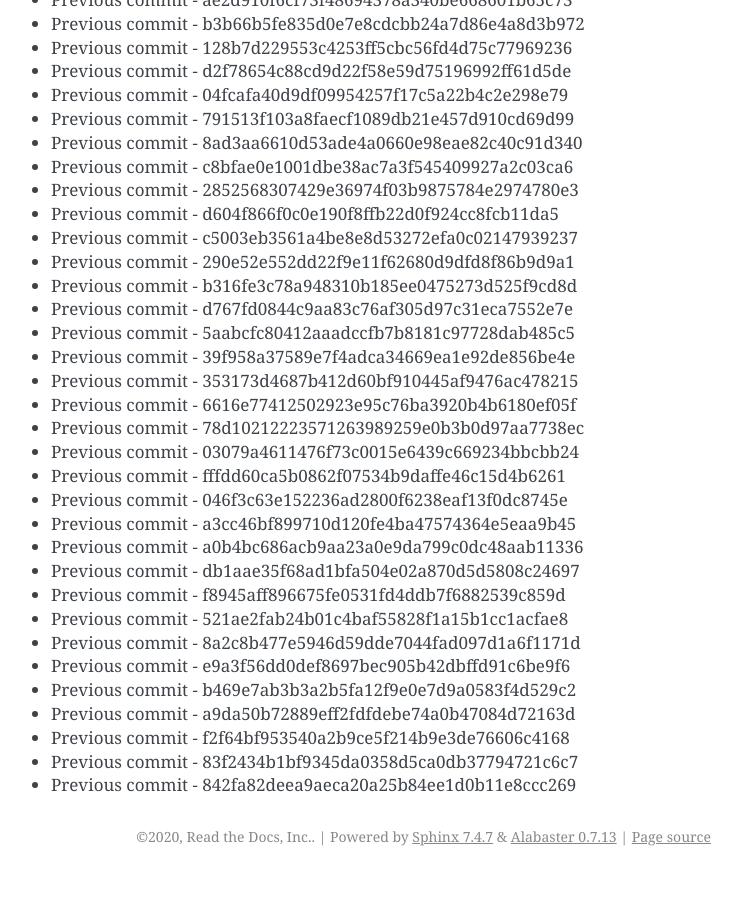
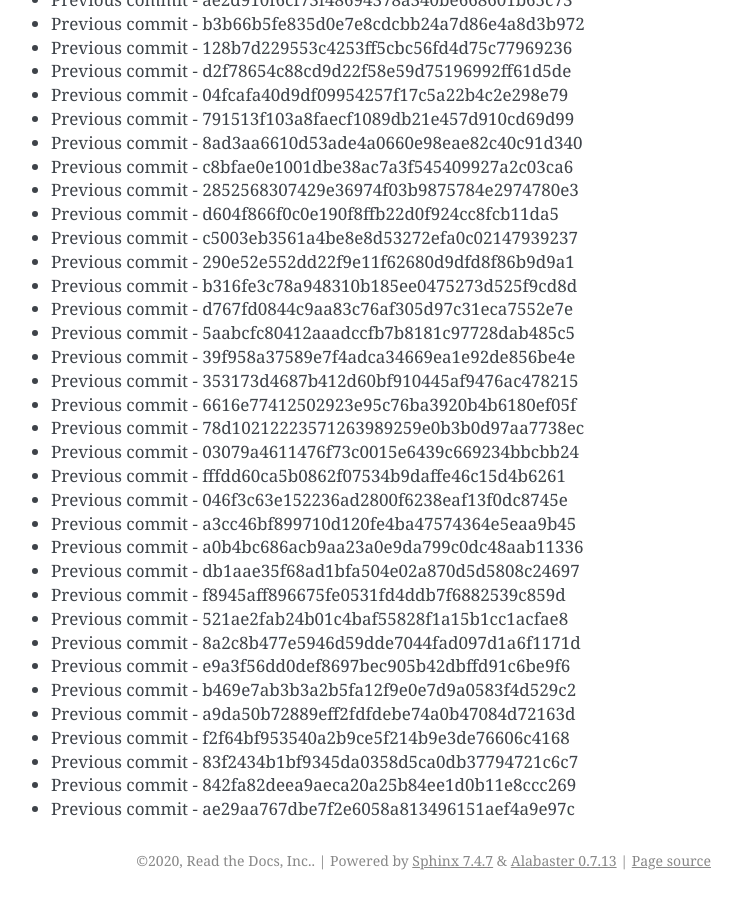
Before and after one commit to readthedocs/rtd-git-stresstest, a Sphinx documentation site: the page built from docs/updates.rst, in a window 1280 px wide and 900 px high, scrolled down 39373 px. Shown: the whole window, without its empty margins (399-1141 px from the left). Built offline with Sphinx 7.4.7, drawn with Linux system fonts in a browser that asks for light colours; before the commit the page ends 40249 px from its top, so only the background shows below that.

Commit message:
Generating commit from previous: ae29aa767dbe7f2e6058a813496151aef4a9e97c

```diff
--- a/docs/updates.rst
+++ b/docs/updates.rst
@@ -1686,3 +1686,4 @@ It can be tested for any performance characteristics.
 * Previous commit - f2f64bf953540a2b9ce5f214b9e3de76606c4168
 * Previous commit - 83f2434b1bf9345da0358d5ca0db37794721c6c7
 * Previous commit - 842fa82deea9aeca20a25b84ee1d0b11e8ccc269
+* Previous commit - ae29aa767dbe7f2e6058a813496151aef4a9e97c
```
